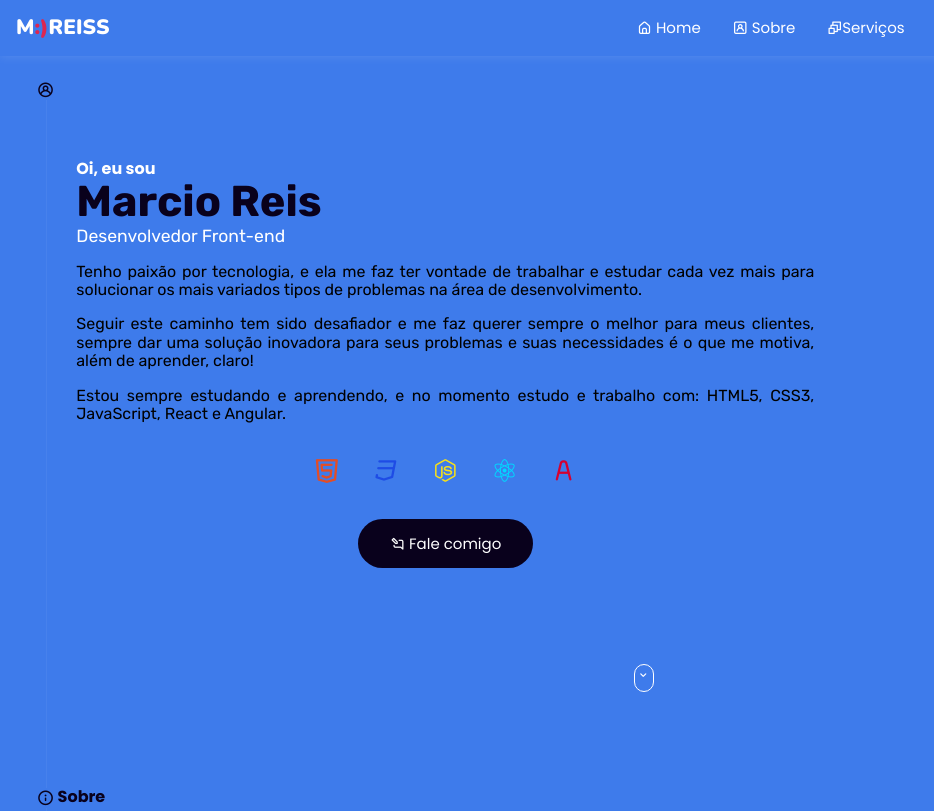
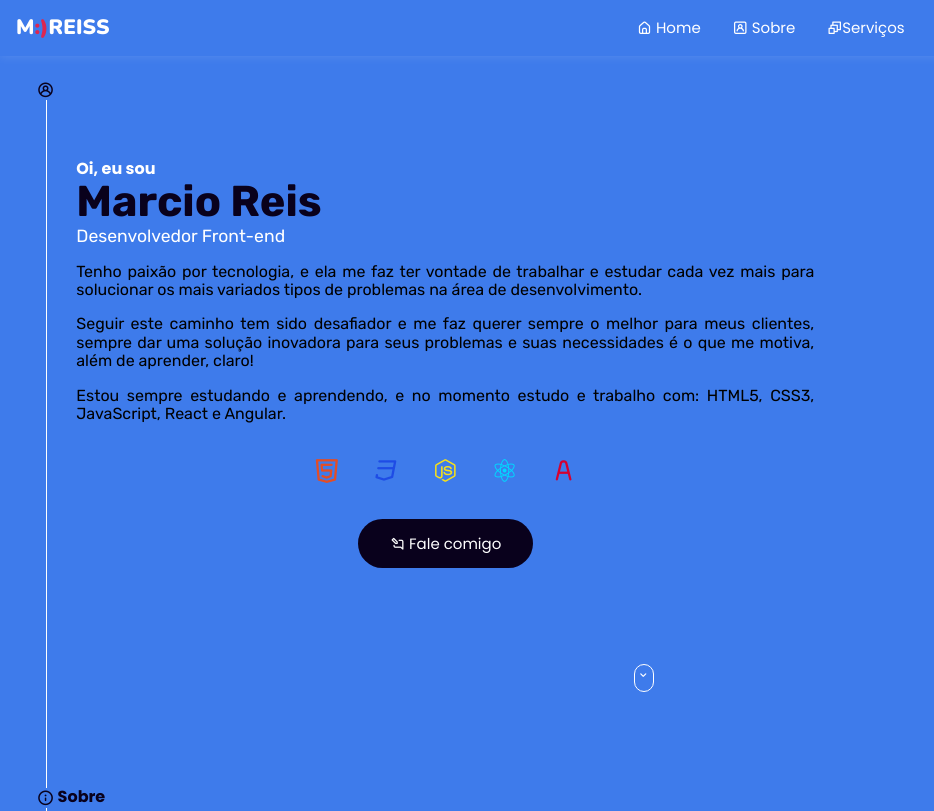
Before and after one commit to devmarcioreis/marcioreisportfolio, a plain HTML site: page index.html in a window 1280 px wide. Shown: the top 811 px of the page, 0-934 px from the left. Drawn offline with nearby package versions, Linux system fonts and the light colour scheme.

Commit message:
Color alterada na timeline

```diff
--- a/assets/css/styles.css
+++ b/assets/css/styles.css
@@ -240,7 +240,7 @@ p, span, small {
     position: absolute;
     height: 100%;
     left: var(--m-0-5);
-    background: var(--color-glass);
+    background: var(--color-white);
     top: 0;
 }
 .timeline .timeline-icon {
```
